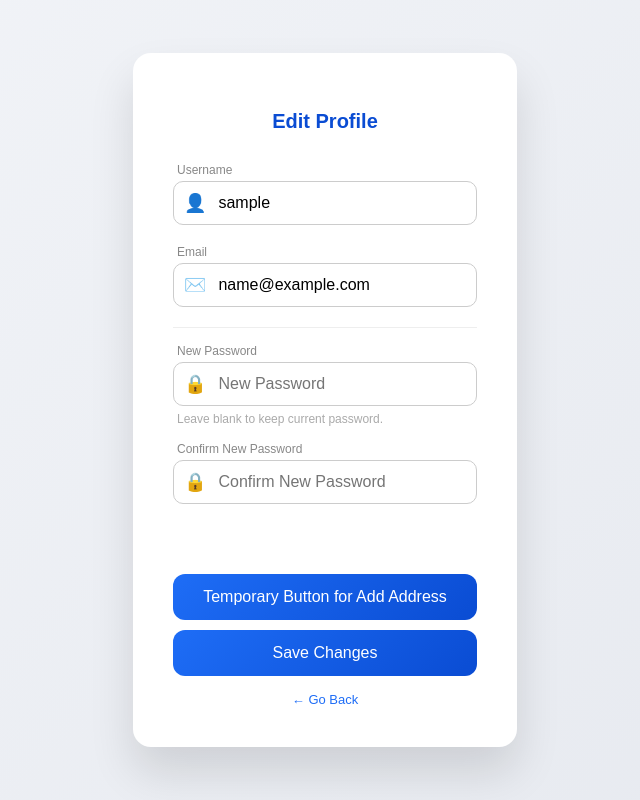
After one commit to Ricksmer/OnlineMarketplace, a PHP site: page /users/edit-profile.php in a window 1280 px wide. The commit adds this page. Shown: the whole page, without its empty margins (315-955 px from the left). Run offline with PHP 8.4, Linux system fonts and the light colour scheme; the visitor is signed in with stand-in values (Sample User, id 1); a stand-in replaces the project's code that opens the database connection.

Commit message:
Routed seller interface -> edit profile -> add address

```diff
--- /dev/null
+++ b/users/edit-profile.php
@@ -0,0 +1,211 @@
+<?php
+    session_start();
+    $con = mysqli_connect("127.0.0.1","root","","online_marketplace") or die("Error in connection.");
+    $str = "";
+    $success = "";
+
+
+    if(!isset($_SESSION['userId'])){
+        header("Location: /OnlineMarketplace/login.php");
+        exit();
+    }
+
+    $userId = $_SESSION['userId'];
+
+
+    $stmtUser = $con->prepare("SELECT * FROM user WHERE UserID=?");
+    $stmtUser->bind_param("i", $userId);
+    $stmtUser->execute();
+    $currentUser = $stmtUser->get_result()->fetch_assoc();
+    if(isset($_POST['btnAddAddress'])){
+        header("Location: add-address.php");
+        exit();
+    }
+
+    if(isset($_POST['btnSaveProfile'])){
+        $newUsername = mysqli_real_escape_string($con, trim($_POST['txtUsername']));
+        $newEmail    = mysqli_real_escape_string($con, trim($_POST['txtEmail']));
+        $newPassword = $_POST['txtPassword'];
+        $confirmPwd  = $_POST['txtConfirmPassword'];
+
+        if(empty($newUsername)){
+            $str = "Username cannot be empty.";
+        } elseif(strlen($newUsername) > 15){
+            $str = "Username must be 15 characters or fewer.";
+        } elseif(!empty($newEmail) && strlen($newEmail) > 30){
+            $str = "Email must be 30 characters or fewer.";
+        } elseif(!empty($newEmail) && !filter_var($newEmail, FILTER_VALIDATE_EMAIL)){
+            $str = "Invalid email format.";
+        } elseif(!empty($newPassword) && $newPassword !== $confirmPwd){
+            $str = "Passwords do not match.";
+        } elseif(!empty($newPassword) && strlen($newPassword) > 15){
+            $str = "Password must be 15 characters or fewer.";
+        } else {
+
+            $checkUname = $con->prepare("SELECT * FROM user WHERE Username=? AND UserID != ?");
+            $checkUname->bind_param("si", $newUsername, $userId);
+            $checkUname->execute();
+            if($checkUname->get_result()->num_rows > 0){
+                $str = "Username already taken.";
+            } else {
+                // Build update query depending on whether password is being changed
+                if(!empty($newPassword)){
+                    $stmtUpdate = $con->prepare("UPDATE user SET Username=?, Email=?, Password=? WHERE UserID=?");
+                    $stmtUpdate->bind_param("sssi", $newUsername, $newEmail, $newPassword, $userId);
+                } else {
+                    $stmtUpdate = $con->prepare("UPDATE user SET Username=?, Email=? WHERE UserID=?");
+                    $stmtUpdate->bind_param("ssi", $newUsername, $newEmail, $userId);
+                }
+
+                if($stmtUpdate->execute()){
+                    $_SESSION['uname'] = $newUsername;
+                    $success = "Profile updated successfully.";
+                    // Refresh current user data
+                    $stmtRefresh = $con->prepare("SELECT * FROM user WHERE UserID=?");
+                    $stmtRefresh->bind_param("i", $userId);
+                    $stmtRefresh->execute();
+                    $currentUser = $stmtRefresh->get_result()->fetch_assoc();
+                } else {
+                    $str = "Failed to update profile. Please try again.";
+                }
+            }
+        }
+    }
+?>
+<!DOCTYPE html>
+<html lang="en">
+<head>
+    <meta charset="UTF-8">
+    <title>Edit Profile</title>
+    <link rel="stylesheet" href="/OnlineMarketplace/style.css">
+    <style>
+      .edit-profile-card {
+          background: white;
+          padding: 40px;
+          width: 30vw;
+          border-radius: 18px;
+          box-shadow: 0 25px 45px rgba(0,0,0,0.12);
+      }
+
+      .edit-profile-card h2 {
+          text-align: center;
+          margin-bottom: 30px;
+      }
+        .section-title {
+            font-size: 20px;
+            font-weight: bold;
+            margin-bottom: 20px;
+            color: #0a4cd3;
+            text-align: center;
+        }
+        .success-output {
+            justify-content: center;
+            text-align: center;
+            margin-top: 16px;
+            color: green;
+            margin-bottom: 20px;
+            padding: 10px;
+        }
+        .field-label {
+            font-size: 12px;
+            color: #888;
+            text-align: left;
+            margin-bottom: 4px;
+            padding-left: 4px;
+        }
+        .password-note {
+            font-size: 12px;
+            color: #aaa;
+            text-align: left;
+            margin-top: -14px;
+            margin-bottom: 16px;
+            padding-left: 4px;
+        }
+        .back-link {
+            display: block;
+            text-align: center;
+            margin-top: 16px;
+            font-size: 13px;
+            color: #1e6df6;
+            text-decoration: none;
+        }
+        .back-link:hover {
+            text-decoration: underline;
+        }
+        .divider {
+            border: none;
+            border-top: 1px solid #eee;
+            margin: 16px 0;
+        }
+    </style>
+</head>
+<body class="center-page">
+<div class="edit-profile-card">
+    <h2 class="section-title">Edit Profile</h2>
+
+    <form method="post">
+        <p class="field-label">Username</p>
+        <div class="input-group">
+            <span class="icon">👤</span>
+            <input
+                type="text"
+                placeholder="Username"
+                name="txtUsername"
+                required
+                maxlength="15"
+                value="<?php echo htmlspecialchars($currentUser['Username']); ?>"
+            >
+        </div>
+
+        <p class="field-label">Email</p>
+        <div class="input-group">
+            <span class="icon">✉️</span>
+            <input
+                type="email"
+                placeholder="Email (optional)"
+                name="txtEmail"
+                maxlength="30"
+                value="<?php echo htmlspecialchars($currentUser['Email'] ?? ''); ?>"
+            >
+        </div>
+
+        <hr class="divider">
+
+        <p class="field-label">New Password</p>
+        <div class="input-group">
+            <span class="icon">🔒</span>
+            <input
+                type="password"
+                placeholder="New Password"
+                name="txtPassword"
+                maxlength="15"
+                id="txtPassword"
+            >
+        </div>
+        <p class="password-note">Leave blank to keep current password.</p>
+
+        <p class="field-label">Confirm New Password</p>
+        <div class="input-group">
+            <span class="icon">🔒</span>
+            <input
+                type="password"
+                placeholder="Confirm New Password"
+                name="txtConfirmPassword"
+                maxlength="15"
+                id="txtConfirmPassword"
+            >
+        </div>
+
+        <?php if(!empty($success)): ?>
+        <div class="success-output"><?php echo $success; ?></div>
+        <?php endif; ?>
+        <div class="error-output"><?php echo $str; ?></div>
+
+        <button type="submit" class="login-btn" name="btnAddAddress">Temporary Button for Add Address</button>
+
+        <button type="submit" class="login-btn" name="btnSaveProfile">Save Changes</button>
+    </form>
+    <a href="javascript:history.back()" class="back-link">← Go Back</a>
+</div>
+</body>
+</html>
--- a/users/seller/seller-interface.php
+++ b/users/seller/seller-interface.php
@@ -44,9 +44,9 @@
 
         <div class="action-card seller-card">
             <div class="card-icon icon-teal">&#127968;</div>
-            <h3>Add Address</h3>
-            <p>Register your store or shipping address.</p>
-            <button class="card-btn" onclick="location.href='add-address.php'">Go to Add Address</button>
+            <h3>Edit Profile</h3>
+            <p>Customize your user profile.</p>
+            <button class="card-btn" onclick="location.href='../edit-profile.php'">Go to Edit Profile</button>
         </div>
 
         <div class="action-card seller-card">
```
Also changed, not shown: users/add-address.php (added, +163 -0 lines).
